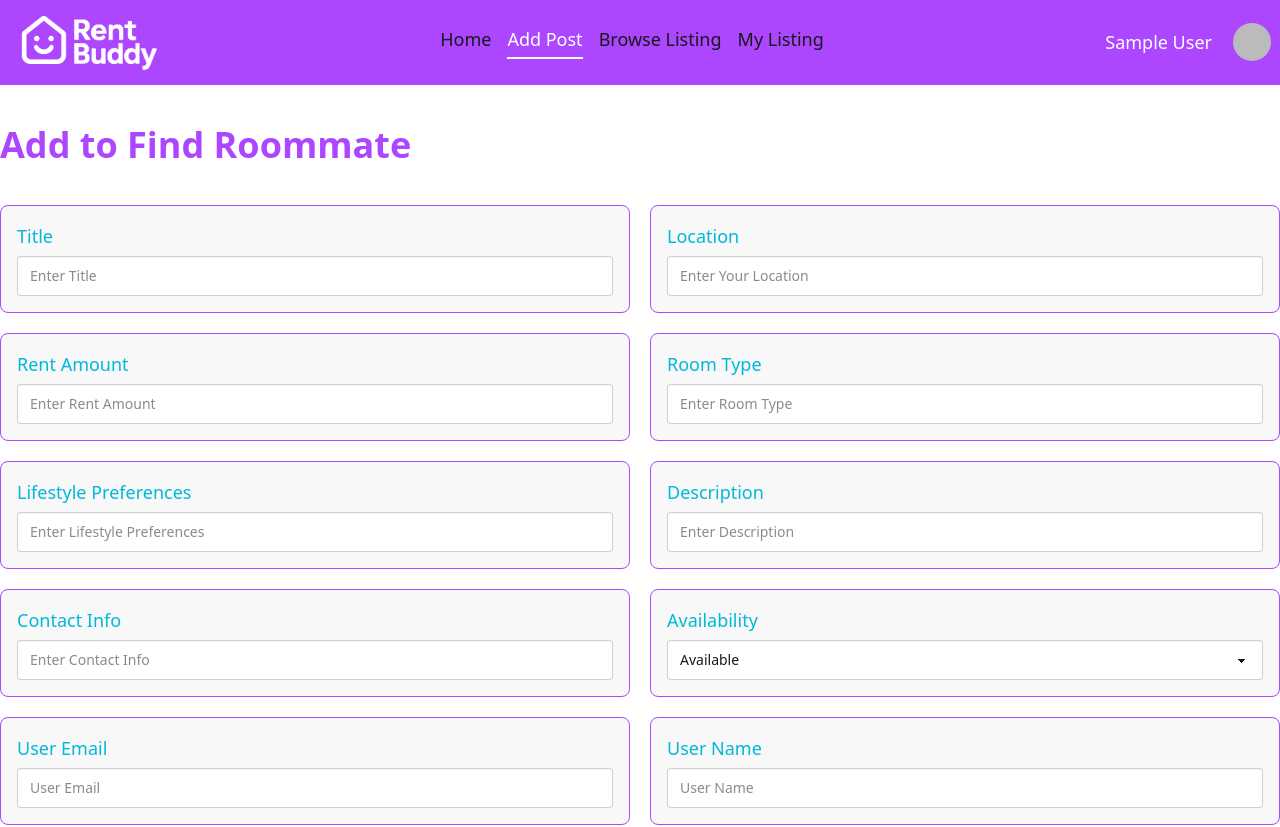
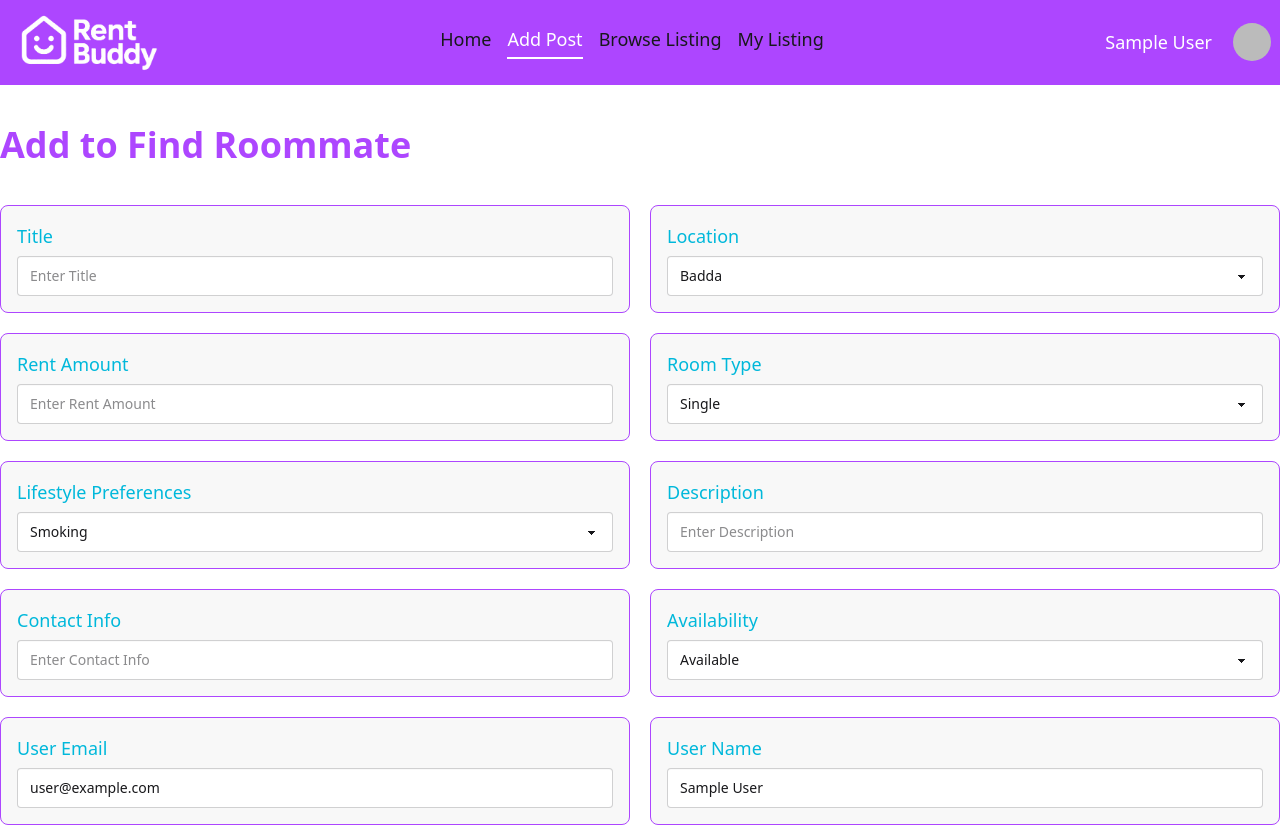
Before and after one commit to hey-its-Sohan/rent-buddy-client, a React (Vite) app: page /addpost in a window 1280 px wide. Shown: the top 827 px of the page. Built offline with nearby package versions, Linux system fonts and the light colour scheme; no server answers; sample sign-in values are in the browser's storage.

Commit message:
featured card and show details from MongoDB

```diff
--- a/src/Components/HowWorks/HowWorks.jsx
+++ b/src/Components/HowWorks/HowWorks.jsx
@@ -7,18 +7,18 @@ const HowWorks = () => {
   return (
     <div className='max-w-screen-xl mx-auto my-10'>
       <h1 className='text-4xl font-bold text-purple-500 my-7'>How It Works</h1>
-      <div className='flex gap-5'>
-        <div className='bg-slate-100 p-5 rounded-xl'>
+      <div className='md:flex gap-5'>
+        <div className='bg-slate-100 mb-5 p-5 rounded-xl'>
           <img className='w-24 mx-auto' src={createProfile} alt="" />
           <h2 className='text-lg my-2 font-bold text-purple-500 text-center'>Create a Profile</h2>
           <p className='text-center w-3/4 mx-auto'>Sign up and create a detailed profile about yourself and your living.</p>
         </div>
-        <div className='bg-slate-100 p-5 rounded-xl'>
+        <div className='bg-slate-100 mb-5 p-5 rounded-xl'>
           <img className='w-24 mx-auto' src={search} alt="" />
           <h2 className='text-lg my-2 font-bold text-cyan-500 text-center'>Search for Roommates</h2>
           <p className='text-center w-3/4 mx-auto'>Browse through potential roommates based on your criteria and preferences.</p>
         </div>
-        <div className='bg-slate-100 p-5 rounded-xl'>
+        <div className='bg-slate-100 mb-5 p-5 rounded-xl'>
           <img className='w-24 mx-auto' src={react} alt="" />
           <h2 className='text-lg my-2 font-bold text-purple-500 text-center'>React to Connect</h2>
           <p className='text-center w-3/4 mx-auto'>Matched your preferences? React post to connect and see if you're a good match.</p>
--- a/src/Components/Navbar/Navbar.jsx
+++ b/src/Components/Navbar/Navbar.jsx
@@ -57,7 +57,8 @@ const Navbar = () => {
                 </div>
             }
 
-            <div className="dropdown dropdown-end ml-5">
+            {
+              user ? <div className="dropdown dropdown-end ml-5">
                 <div tabIndex={0} role="button" className="btn btn-ghost btn-circle avatar">
                   <div className="w-10 rounded-full">
                     <img
@@ -77,7 +78,9 @@ const Navbar = () => {
                   <li><a>Settings</a></li>
                   <li onClick={handleSignOut}><a>Logout</a></li>
                 </ul>
-            </div>
+              </div> : <div></div>
+            }
+
           </div>
         </div>
 
--- /dev/null
+++ b/src/Components/RoommateCard/RoommateCard.jsx
@@ -0,0 +1,41 @@
+import { BadgeCheck, BadgeX } from 'lucide-react';
+import React from 'react';
+import { Link } from 'react-router';
+
+const RoommateCard = ({ roommateCard }) => {
+  return (
+    <div >
+      <div className="card h-[500px] mb-3 bg-base-100 w-96 shadow-sm">
+        <figure>
+          <img
+            className=''
+            src={roommateCard.photo}
+            alt="Shoes" />
+        </figure>
+        <div className="card-body">
+          <h2 className="card-title text-xl font-bold">
+            {roommateCard.title}
+            {
+              roommateCard.availability === 'Available' ? <div className="badge text-white py-4 bg-purple-500"><BadgeCheck color="white" />Available</div> :
+                <div className="badge text-white py-4 bg-purple-500"><BadgeX color="white" />Unavailable</div>
+            }
+
+          </h2>
+          <h3 className='text-lg font-medium text-slate-500 mt-3'>Rent: {roommateCard.rent} Taka</h3>
+          <div className='flex justify-between font-medium text-lg text-slate-500'>
+            <h4>Location: {roommateCard.location}</h4>
+            <h4>Roomtype: {roommateCard.roomType}</h4>
+          </div>
+
+          <Link to={`/post-details/${roommateCard._id}`}>
+            <div className="card-actions justify-end">
+              <button className=" btn mt-2 bg-cyan-500 text-white font-medium rounded-xl hover:bg-cyan-700">View Details</button>
+            </div>
+          </Link>
+        </div>
+      </div>
+    </div>
+  );
+};
+
+export default RoommateCard;
--- a/src/Components/RoommateList/RoomCards/RoomCards.jsx
+++ /dev/null
@@ -1,28 +0,0 @@
-import React from 'react';
-
-const RoomCards = () => {
-  return (
-    <div>
-      <div className="card bg-base-100 w-96 shadow-sm">
-        <figure>
-          <img
-            src="https://img.daisyui.com/images/stock/photo-1606107557195-0e29a4b5b4aa.webp"
-            alt="Shoes" />
-        </figure>
-        <div className="card-body">
-          <h2 className="card-title">
-            Card Title
-            <div className="badge badge-secondary">NEW</div>
-          </h2>
-          <p>A card component has a figure, a body part, and inside body there are title and actions parts</p>
-          <div className="card-actions justify-end">
-            <div className="badge badge-outline">Fashion</div>
-            <div className="badge badge-outline">Products</div>
-          </div>
-        </div>
-      </div>
-    </div>
-  );
-};
-
-export default RoomCards;
--- a/src/Components/RoommateList/RoommateList.jsx
+++ b/src/Components/RoommateList/RoommateList.jsx
@@ -1,11 +1,14 @@
 import React from 'react';
+import RoommateCard from '../RoommateCard/RoommateCard';
 
-const RoommateList = () => {
+const RoommateList = ({ roommatePosts }) => {
   return (
-    <div className='my-10 max-w-screen-xl mx-auto'>
+    <div className='my-10 max-w-screen-xl mx-auto '>
       <h1 className='text-4xl font-bold text-purple-500 my-7'>Roommate Listing</h1>
-      <div>
-        cards
+      <div className='grid grid-cols-1 md:grid-cols-3 gap-3'>
+        {
+          roommatePosts?.map(roommateCard => <RoommateCard roommateCard={roommateCard}></RoommateCard>)
+        }
       </div>
 
 
--- a/src/Pages/AddPost/AddPost.jsx
+++ b/src/Pages/AddPost/AddPost.jsx
@@ -1,12 +1,47 @@
-import React from 'react';
+import React, { use } from 'react';
+import Swal from 'sweetalert2';
+import { AuthContext } from '../../Components/Context/AuthContext';
 
 const AddPost = () => {
+
+  const { user } = use(AuthContext)
+
+  const handleAddPost = (e) => {
+    e.preventDefault();
+    const form = e.target;
+    const formData = new FormData(form);
+    const addPost = Object.fromEntries(formData.entries());
+
+    // send data to the database
+    fetch('http://localhost:3000/roommates', {
+      method: 'POST',
+      headers: {
+        'content-type': 'application/json'
+      },
+      body: JSON.stringify(addPost)
+    })
+      .then(res => res.json())
+      .then(data => {
+        if (data.insertedId) {
+          console.log('added post');
+          Swal.fire({
+            title: "Post Created Successfully!",
+            icon: "success",
+            draggable: true
+          });
+          form.reset()
+        }
+      })
+
+
+  }
+
   return (
     <div className='max-w-screen-xl mx-auto'>
 
       <div className='text-4xl font-bold my-10 text-purple-500'>Add to Find Roommate</div>
 
-      <form className='mb-14'>
+      <form onSubmit={handleAddPost} className='mb-14'>
         <div className='grid grid-cols-1 md:grid-cols-2 gap-5'>
           <fieldset className="fieldset  bg-base-200 border-purple-500 rounded-box border p-4">
             <label className="label text-cyan-500 text-lg">Title </label>
@@ -14,7 +49,17 @@ const AddPost = () => {
           </fieldset>
           <fieldset className="fieldset bg-base-200 border-purple-500 rounded-box border p-4">
             <label className="label text-cyan-500 text-lg">Location</label>
-            <input type="text" name='location' className="input w-full" placeholder="Enter Your Location" />
+            <select name='location' className="select w-full">
+              <option disabled={true}>Select Your Location</option>
+              <option>Badda</option>
+              <option>Banani</option>
+              <option>Gulshan</option>
+              <option>Mirpur</option>
+              <option>Bashundhara</option>
+              <option>Mohakhali</option>
+              <option>Dhanmondi</option>
+              <option>Uttara</option>
+            </select>
           </fieldset>
           <fieldset className="fieldset bg-base-200 border-purple-500 rounded-box border p-4">
             <label className="label text-cyan-500 text-lg">Rent Amount</label>
@@ -22,11 +67,25 @@ const AddPost = () => {
           </fieldset>
           <fieldset className="fieldset bg-base-200 border-purple-500 rounded-box border p-4">
             <label className="label text-cyan-500 text-lg">Room Type</label>
-            <input type="text" name='roomType' className="input w-full" placeholder="Enter Room Type" />
+            <select name='roomType' className="select w-full">
+              <option disabled={true}>Select Your Room Type</option>
+              <option>Single</option>
+              <option>Double</option>
+              <option>Shared</option>
+              <option>Master Room</option>
+              <option>Common Room</option>
+            </select>
           </fieldset>
           <fieldset className="fieldset bg-base-200 border-purple-500 rounded-box border p-4">
             <label className="label text-cyan-500 text-lg">Lifestyle Preferences</label>
-            <input type="text" name='lifestyle' className="input w-full" placeholder="Enter Lifestyle Preferences" />
+            <select name='Lifestyle' className="select w-full">
+              <option disabled={true}>Select Your Room Type</option>
+              <option>Smoking</option>
+              <option>Pets</option>
+              <option>Night Owl</option>
+              <option>No Smoking</option>
+              <option>Student</option>
+            </select>
           </fieldset>
           <fieldset className="fieldset bg-base-200 border-purple-500 rounded-box border p-4">
             <label className="label text-cyan-500 text-lg">Description</label>
@@ -42,23 +101,38 @@ const AddPost = () => {
               <option disabled={true}>Choose Availability</option>
               <option>Available</option>
               <option>Not Available</option>
-
             </select>
             {/* <input type="text" name='availability' className="input w-full" placeholder="Enter Availability" /> */}
           </fieldset>
-          <fieldset className="fieldset bg-base-200 border-purple-500 rounded-box border p-4">
+
+          {
+            user ? <fieldset className="fieldset bg-base-200 border-purple-500 rounded-box border p-4">
+              <label className="label text-cyan-500 text-lg ">User Email</label>
+              <input readOnly type="text" name='email' className="input w-full cursor-not-allowed" defaultValue={user.email} />
+            </fieldset> : <fieldset className="fieldset bg-base-200 border-purple-500 rounded-box border p-4">
               <label className="label text-cyan-500 text-lg ">User Email</label>
               <input readOnly type="text" name='email' className="input w-full cursor-not-allowed" placeholder="User Email" />
             </fieldset>
-          <fieldset className="fieldset bg-base-200 border-purple-500 rounded-box border p-4">
+          }
+          {
+            user ? <fieldset className="fieldset bg-base-200 border-purple-500 rounded-box border p-4">
+              <label className="label text-cyan-500 text-lg">User Name</label>
+              <input readOnly type="text" name='name' className="input w-full cursor-not-allowed" defaultValue={user.displayName} />
+            </fieldset> : <fieldset className="fieldset bg-base-200 border-purple-500 rounded-box border p-4">
               <label className="label text-cyan-500 text-lg">User Name</label>
               <input readOnly type="text" name='name' className="input w-full cursor-not-allowed" placeholder="User Name" />
             </fieldset>
+          }
         </div>
 
         <div className='my-5'>
+          <fieldset className="fieldset bg-base-200  border-purple-500 rounded-box border p-4">
+            <label className="label text-cyan-500 text-lg">Photo</label>
+            <input type="text" name='photo' className="input w-full " placeholder="Enter Photo URL" />
+          </fieldset>
+
+        </div>
         <input type="submit" className='btn w-full text-lg text-white bg-cyan-500' value="Add Post" />
-        </div>
       </form>
 
     </div>
--- a/src/Pages/Home/Home.jsx
+++ b/src/Pages/Home/Home.jsx
@@ -2,13 +2,15 @@ import React from 'react';
 import Banner from '../../Components/Banner/Banner';
 import HowWorks from '../../Components/HowWorks/HowWorks';
 import RoommateList from '../../Components/RoommateList/RoommateList';
+import { useLoaderData } from 'react-router';
 
 const Home = () => {
+  const roommatePosts = useLoaderData()
   return (
     <div>
       <Banner></Banner>
       <HowWorks></HowWorks>
-      <RoommateList></RoommateList>
+      <RoommateList roommatePosts={roommatePosts}></RoommateList>
 
     </div>
   );
--- a/src/Routes/Routes.jsx
+++ b/src/Routes/Routes.jsx
@@ -24,7 +24,8 @@ export const router = createBrowserRouter([
     children: [
       {
         path: '/',
-        Component: Home
+        Component: Home,
+        loader: () => fetch("http://localhost:3000/featured")
       },
       {
         path: '/addpost',
@@ -51,8 +52,9 @@ export const router = createBrowserRouter([
         Component: SignUp
       },
       {
-        path: '/post-details',
-        element: <PrivateRoutes><PostDetails></PostDetails></PrivateRoutes>
+        path: '/post-details/:id',
+        element: <PrivateRoutes><PostDetails></PostDetails></PrivateRoutes>,
+        loader: ({ params }) => fetch(`http://localhost:3000/details/${params.id}`)
       },
 
     ]
```
Also changed, not shown: src/Pages/PostDetails/PostDetails.jsx (+24 -2 lines), src/Components/AboutUs/AboutUs.jsx (added). Lines whose indentation alone changed are shown as unchanged.
